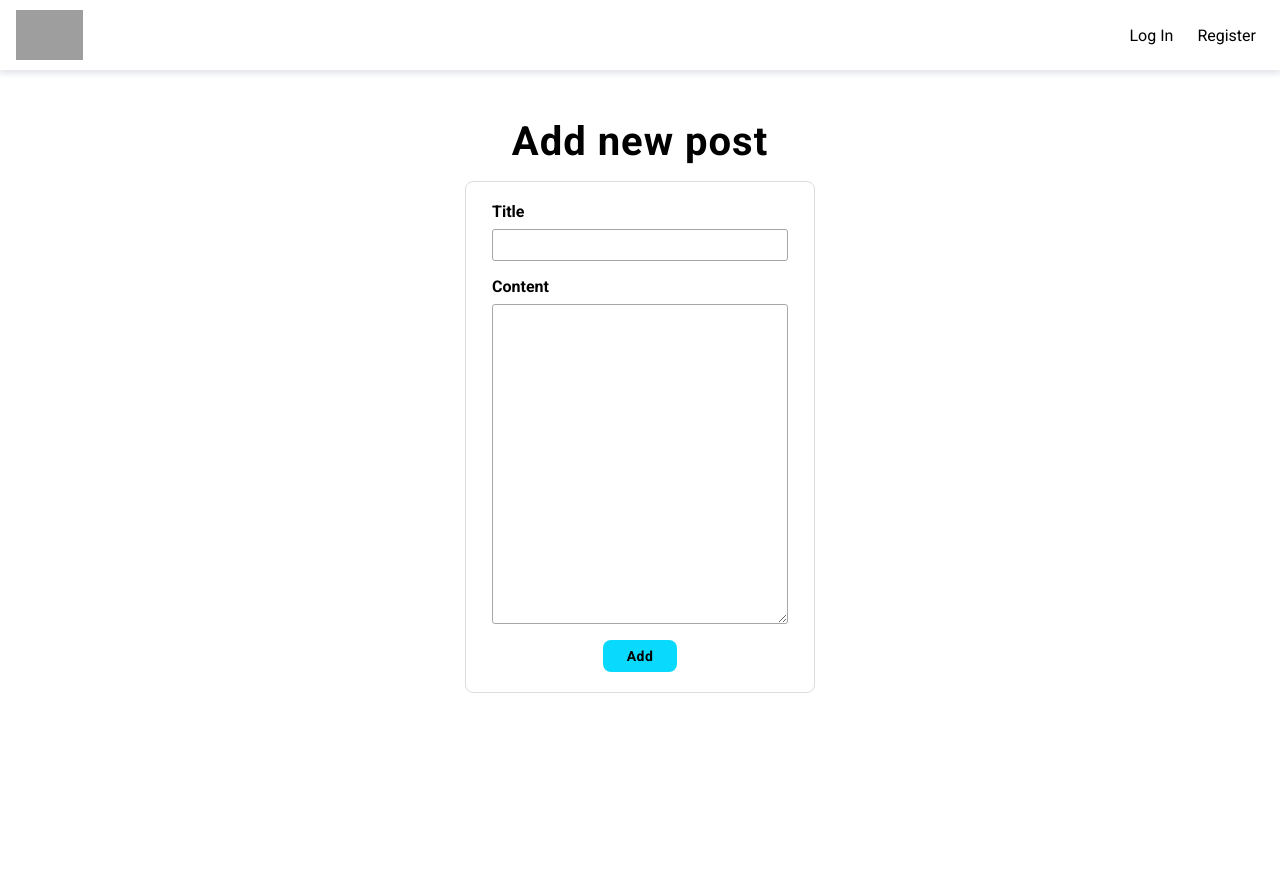
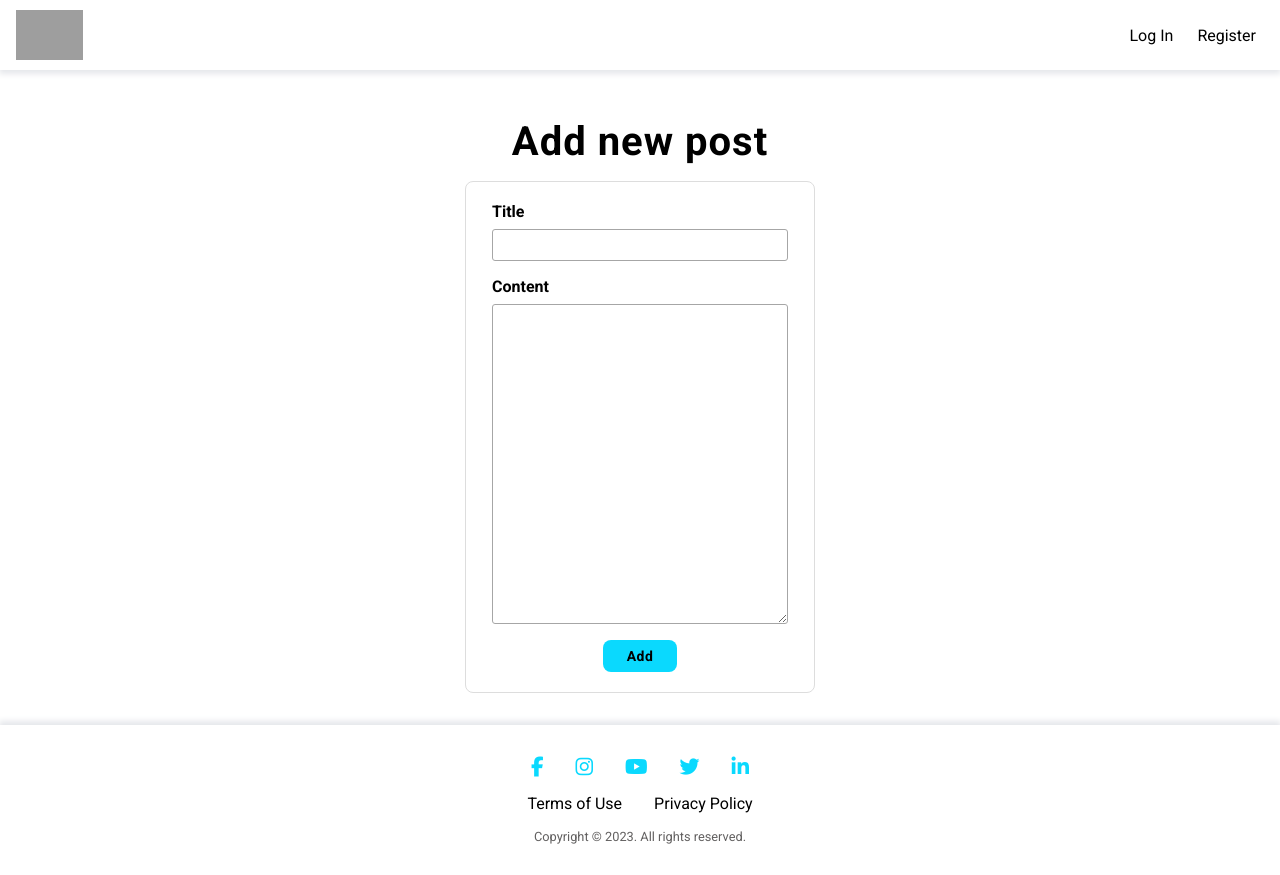
Before and after one commit to AgneBalc/react-exam, a React (Create React App) app: page /add in a window 1280 px wide. Before the commit the page ends 800 px from the top, so only its background shows below. Built offline with nearby package versions, Linux system fonts and the light colour scheme; data requests are answered from the project's data file; grey boxes are pictures that could not be loaded.

Commit message:
footer created and styles added

```diff
--- a/public/index.html
+++ b/public/index.html
@@ -22,6 +22,7 @@
       work correctly both with client-side routing and a non-root public URL.
       Learn how to configure a non-root public URL by running `npm run build`.
     -->
+  <script src="https://kit.fontawesome.com/392cd5e891.js" crossorigin="anonymous"></script>
   <title>React Exam</title>
 </head>
 
--- a/src/App.css
+++ b/src/App.css
@@ -6,3 +6,7 @@
   padding: 0;
   font-family: 'Roboto', sans-serif;
 }
+
+main {
+  min-height: calc(100vh - 220px);
+}
--- a/src/App.jsx
+++ b/src/App.jsx
@@ -7,6 +7,7 @@ import { useContext } from 'react';
 import UsersContext from './contexts/users-context';
 import Register from './components/pages/Register';
 import AddPost from './components/pages/addPost/AddPost';
+import Footer from './components/footer/Footer';
 
 const App = () => {
   const { users: { isLoggedIn } } = useContext(UsersContext);
@@ -22,6 +23,7 @@ const App = () => {
         <Route path='/register' element={<Register />} />
         <Route path='/add' element={<AddPost />} />
       </Routes>
+      <Footer />
     </>
   );
 }
--- a/src/components/UI/form.styles.jsx
+++ b/src/components/UI/form.styles.jsx
@@ -1,7 +1,8 @@
 import styled from "styled-components";
 
 const StyledForm = styled.main`
-  margin: 2rem auto;
+  margin: 0 auto;
+  padding: 2rem 0;
     >h1 {
       letter-spacing: 1px;
       text-align: center;
--- a/src/components/footer/Footer.jsx
+++ b/src/components/footer/Footer.jsx
@@ -1,8 +1,26 @@
+import { Link } from "react-router-dom";
+import StyledFooter from "./footer.styles";
+
 const Footer = () => {
   return (
-    <footer>
-
-    </footer>
+    <StyledFooter>
+      <nav>
+        <ul>
+          <li><a href="https://www.facebook.com/"><i className="fa-brands fa-facebook-f"></i></a></li>
+          <li><a href="https://www.instagram.com/"><i className="fa-brands fa-instagram"></i></a></li>
+          <li><a href="https://www.youtube.com/"><i className="fa-brands fa-youtube"></i></a></li>
+          <li><a href="https://twitter.com/"><i className="fa-brands fa-twitter"></i></a></li>
+          <li><a href="https://www.linkedin.com/"><i className="fa-brands fa-linkedin-in"></i></a></li>
+        </ul>
+      </nav>
+      <nav>
+        <ul>
+          <li><Link to='/'>Terms of Use</Link></li>
+          <li><Link to='/'>Privacy Policy</Link></li>
+        </ul>
+      </nav>
+      <p>Copyright © 2023. All rights reserved.</p>
+    </StyledFooter>
   );
 }
 
--- /dev/null
+++ b/src/components/footer/footer.styles.jsx
@@ -0,0 +1,39 @@
+import styled from "styled-components";
+
+const StyledFooter = styled.footer`
+  height: 150px;
+  box-shadow: 0px -3px 6px 1px rgb(229, 231, 235);
+  display: flex;
+  flex-direction: column;
+  align-items: center;
+  gap: 1rem;
+  padding: 2rem 0;
+  p {
+    font-size: 0.8rem;
+    color: #626060;
+  }
+  ul {
+    display: flex;
+    gap: 1rem;
+  }
+  li {
+    list-style: none;
+    cursor: pointer;
+    a {
+      text-decoration: none;
+      color: #000;
+      padding: 0.5rem;
+      &:hover {
+        border: 1px solid #0ad9fe;
+        border-radius: 5px;
+      }
+      i {
+        font-size: 20px;
+        color: #0ad9fe;
+      }
+    }
+  }
+
+`;
+
+export default StyledFooter;
```
